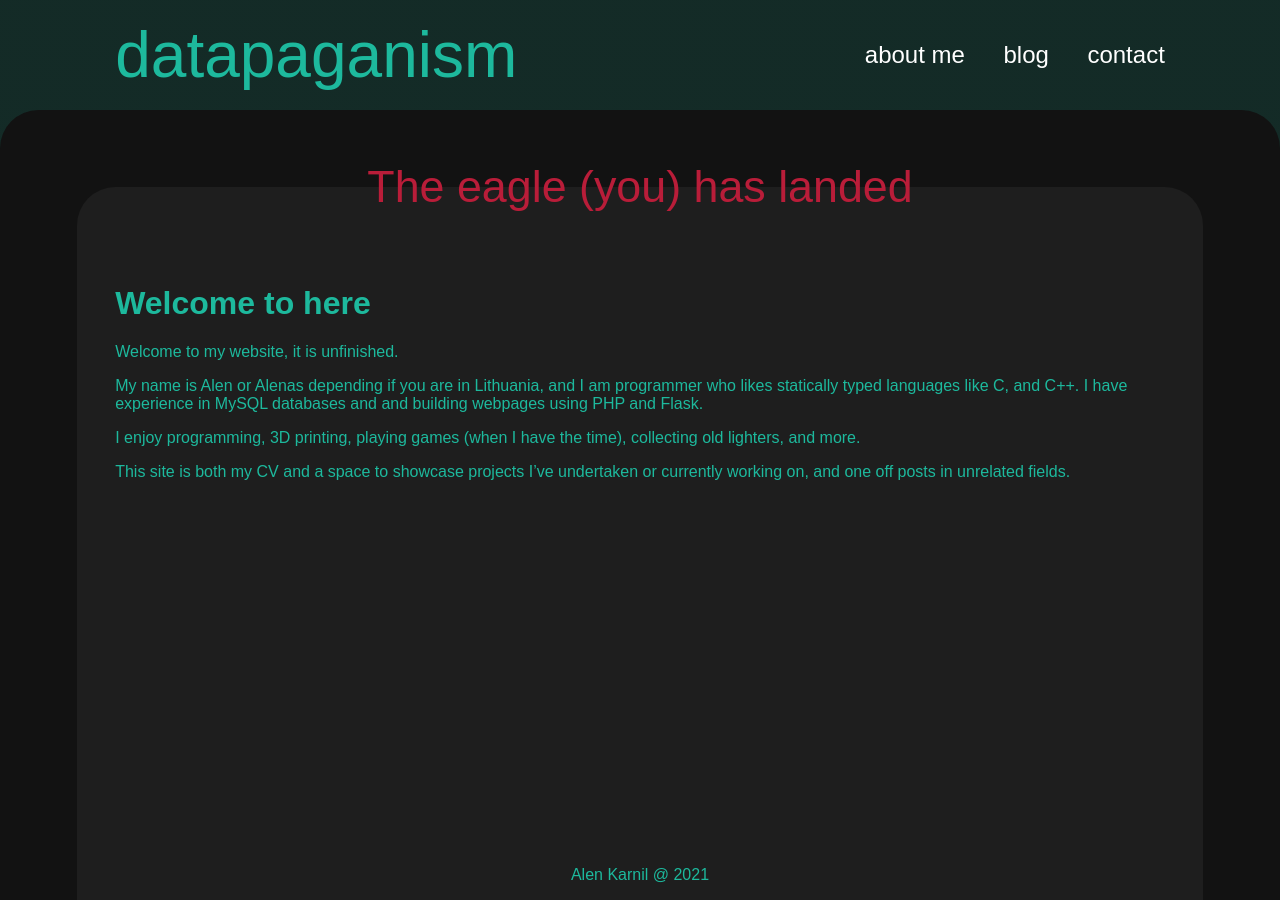
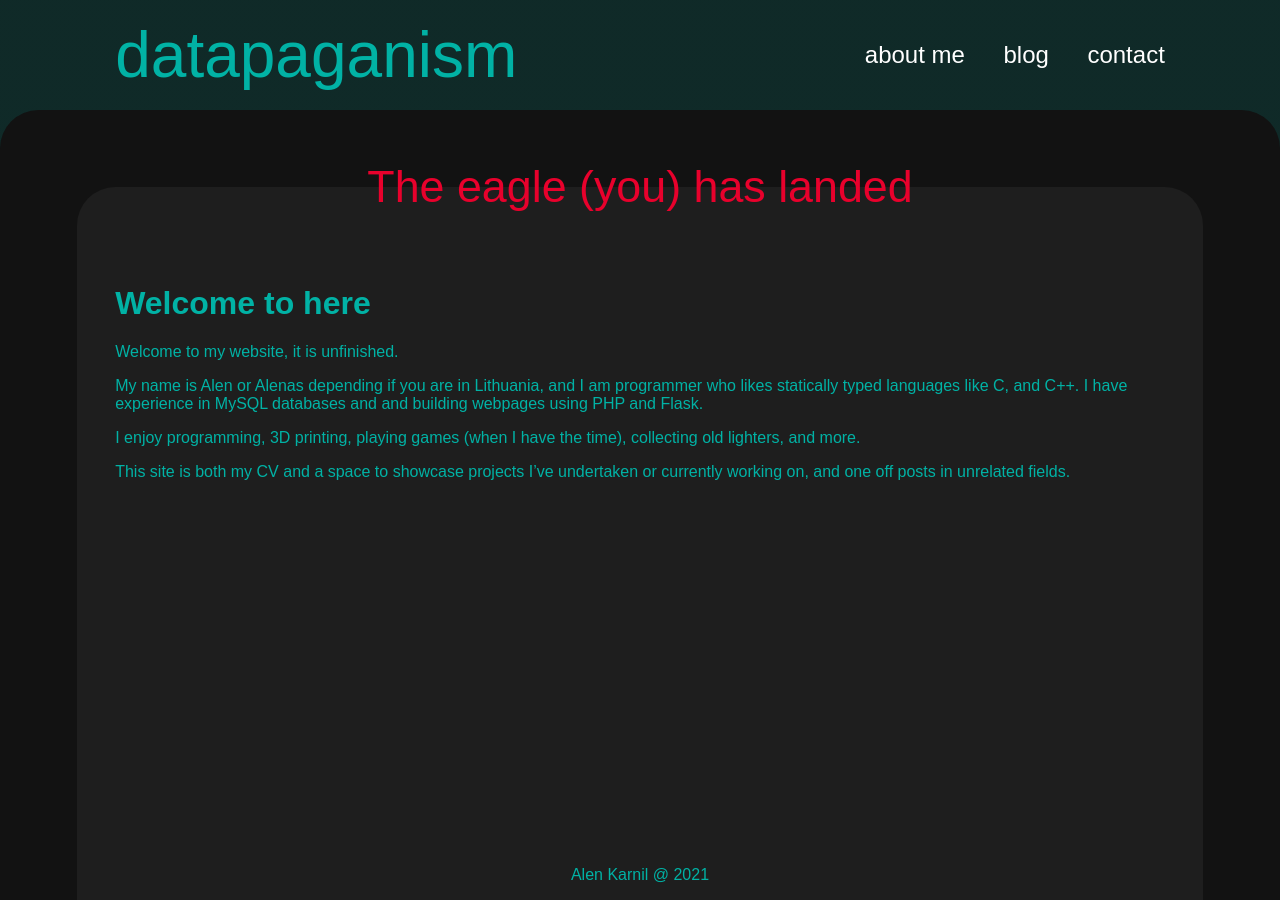
Before and after one commit to datapaganism/datapaganism.github.io, a Jekyll site: the page built from index.md, in a window 1280 px wide. Built offline with Jekyll 4.4.1, drawn with Linux system fonts in a browser that asks for light colours.

Commit message:
modified padding and colours

```diff
--- a/assets/css/main.css
+++ b/assets/css/main.css
@@ -8,7 +8,7 @@
     --navbar : #353535;
     --moat : #121212;
     --contentCard : #242424;
-    --red : rgba(185, 29, 57, 1);
+    --red : rgba(232, 1, 44, 1);
 
     --blackest : #121212;
     --_00dp : rgba(255,255,255,0);
@@ -29,7 +29,7 @@ body
 {
     /* background-color: #F9860F;
     background-color: var(--navbar); */
-    --colour : rgba(29, 185, 157, 0.15);
+    --colour : rgba(1, 178, 165, 0.15);
     background-image: linear-gradient(0deg, var(--colour), var(--colour));
     background-blend-mode: initial;
     background-color: var(--blackest);
@@ -39,7 +39,7 @@ body
     animation: navBarBody 8s ease infinite; */
 
 
-    color: rgba(29, 185, 157, 1);
+    color: rgba(1, 178, 165, 1);
     font-family: Arial, Helvetica, sans-serif;
     margin : 0;
     height: 100vh;
@@ -84,6 +84,8 @@ body
         display: flex;
         justify-content: space-between;
         align-items: center;
+        padding-left: 75px;
+        padding-right: 75px;
     }
 
     nav .nav__link
@@ -112,7 +114,7 @@ body
         font-size: 32px;
         font-weight: normal;
         text-align: center;
-        color: rgba(29, 185, 157, 1);
+        color: rgba(1, 178, 165, 1);
         text-decoration: none;
     }
 
@@ -251,7 +253,10 @@ body
         grid-template-rows: 1fr;
     }
 
-        nav { grid-area: 1 / 3 / 2 / 4; }
+        nav {
+            grid-area: 1 / 3 / 2 / 4;
+            padding: 0;
+        }
 
         .navbar__homeLink
         {
```
